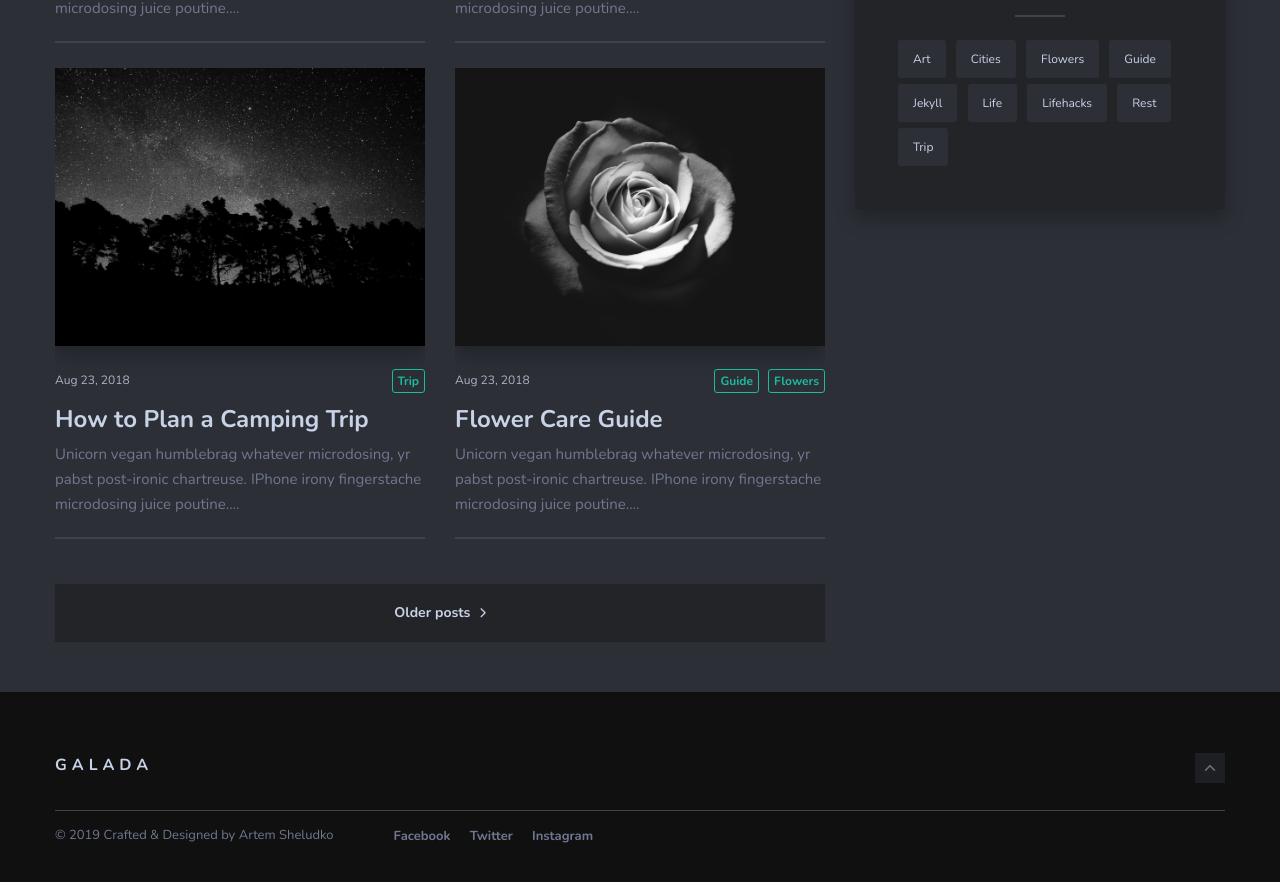
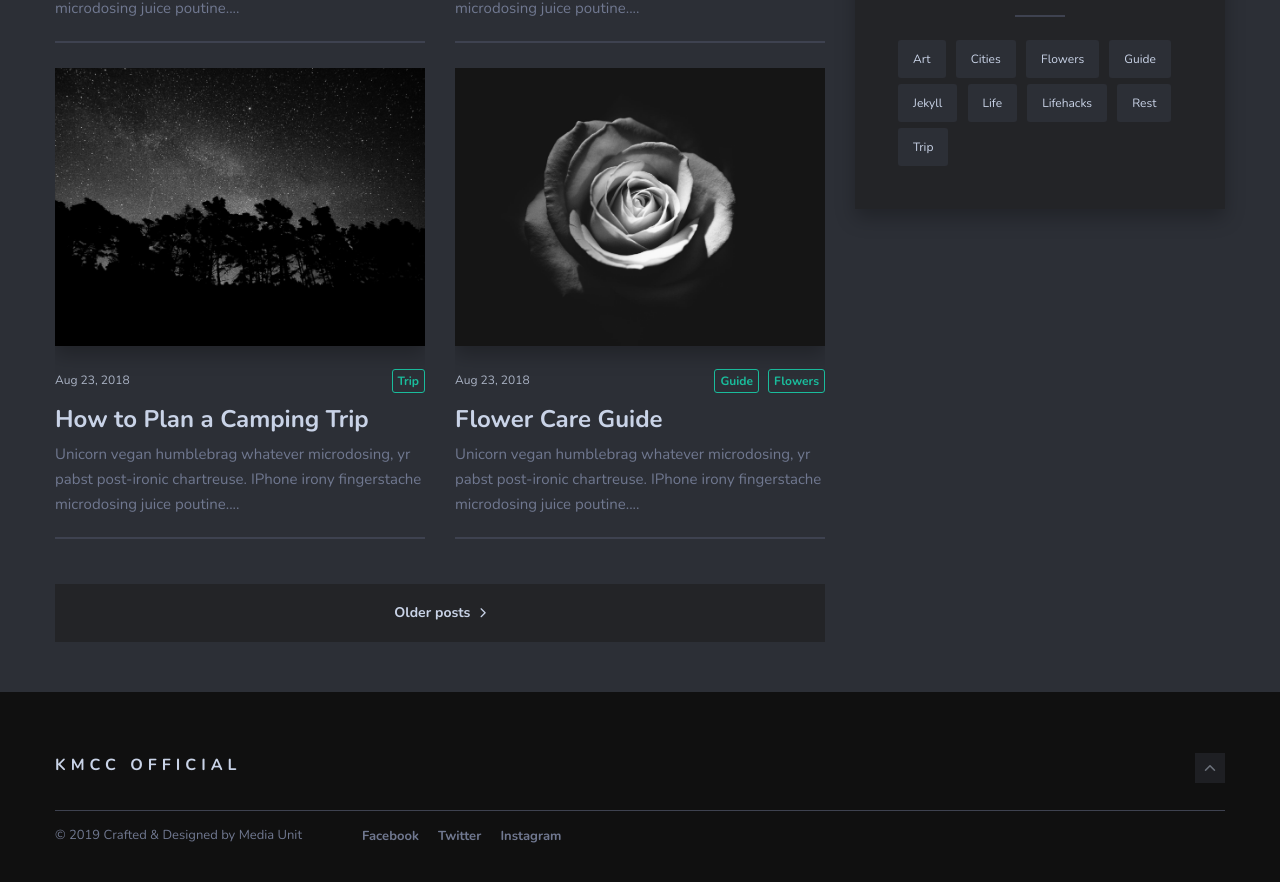
Before and after one commit to techlanka/kmcc, a Jekyll site: the page built from index.html, in a window 1280 px wide and 900 px high, scrolled down 1648 px. Shown: the top 882 px of the window. Built offline with Jekyll 4.4.1, drawn with Linux system fonts in a browser that asks for light colours; the list of posts is cut into pages by our own code.

Commit message:
Update footer.html

```diff
--- a/_includes/footer.html
+++ b/_includes/footer.html
@@ -4,13 +4,13 @@
       <div class="col col-12">
         <div class="footer-top">
           <h2 class="logo-title">
-            <a href="{{site.baseurl}}/" class="logo-text">Galada</a>
+            <a href="{{site.baseurl}}/" class="logo-text">KMCC Official</a>
           </h2>
           <div class="top"><i class="ion ion-ios-arrow-up"></i></div>
         </div>
         <div class="footer-bottom">
           <div class="copyright">
-            <p>&copy; {{site.time | date: '%Y'}} Crafted & Designed by <a href="https://github.com/artemsheludko">Artem Sheludko</a></p>
+            <p>&copy; {{site.time | date: '%Y'}} Crafted & Designed by <a href="https://facebook.com/kmccmadawala">Media Unit</a></p>
           </div>
           <div class="footer-social">
             <ul class="list-reset">
@@ -25,10 +25,6 @@
               {% if site.instagram %}
               <li><a href="{{ site.instagram }}">Instagram</a></li>
               {% else %} {% endif %}
-
-              {% if site.pinterest %}
-              <li><a href="{{ site.pinterest }}">Pinterest</a></li>
-              {% else %} {% endif %}
             </ul>
           </div>
         </div>
```
